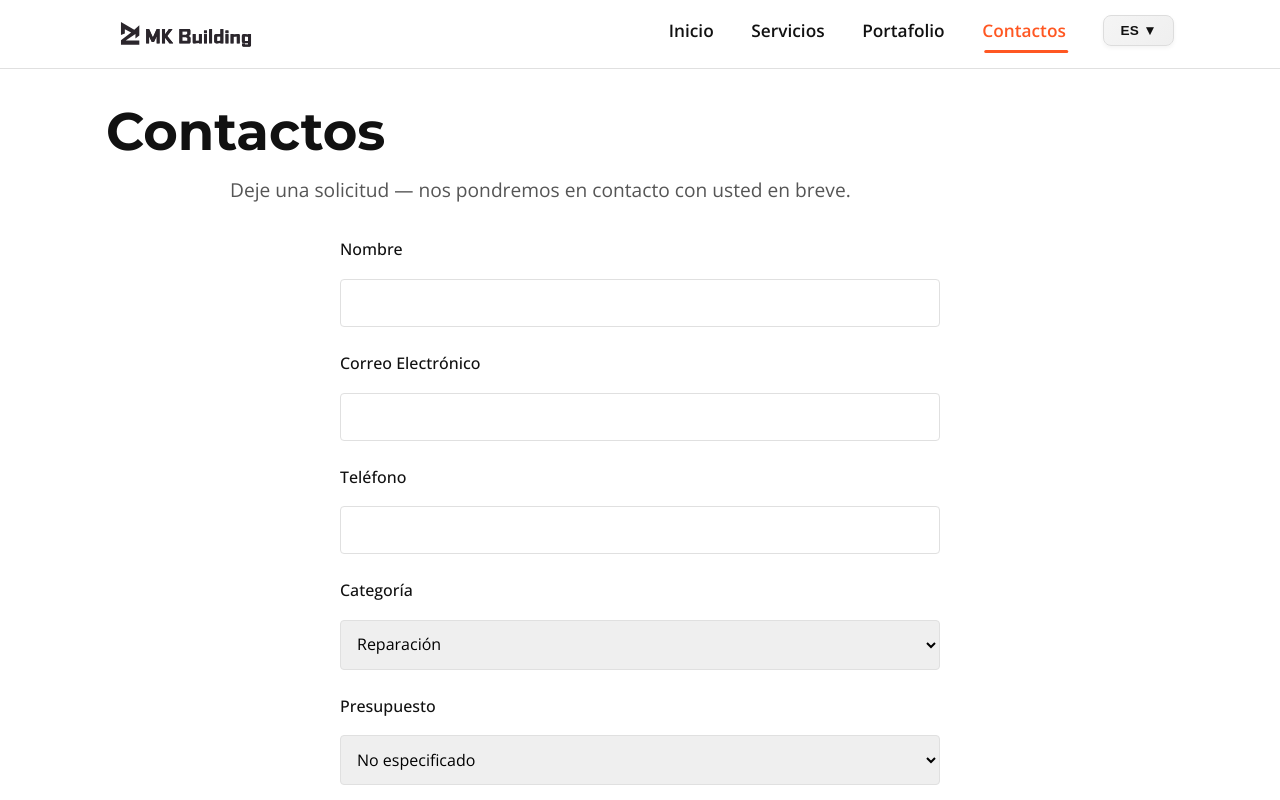
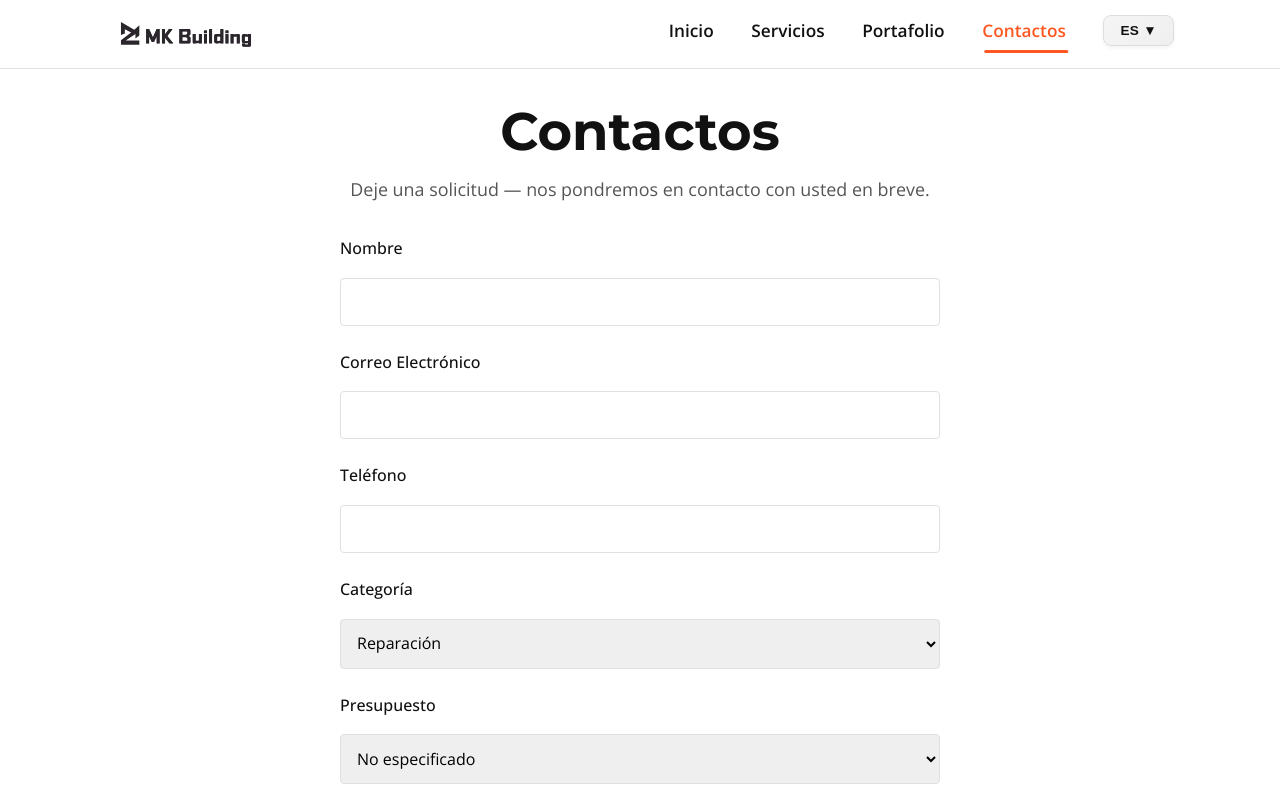
Before and after one commit to Andrey2220/MK.Company, a plain HTML site: page contact.html in a window 1280 px wide. Shown: the top 800 px of the page. Drawn offline with nearby package versions, Linux system fonts and the light colour scheme; no server answers.

Commit message:
Update style.css

```diff
--- a/css/style.css
+++ b/css/style.css
@@ -416,12 +416,24 @@ main.container > h1[data-i18n="services_title"] {
   text-align: center;
 }
 
+main.container > h1[data-i18n="contact_title"] {
+  text-align: center;
+}
+
 main.container > p.lead[data-i18n="services_subtitle"] {
   font-size: 1.12rem;
   line-height: 1.7;
   max-width: 760px;
   margin: 0 auto 0.95rem;
   text-align: justify;
+}
+
+main.container > p.lead[data-i18n="contact_subtitle"] {
+  font-size: 1.12rem;
+  line-height: 1.7;
+  max-width: 760px;
+  margin: 0 auto 0.95rem;
+  text-align: center;
 }
 
 .services-full {
```
